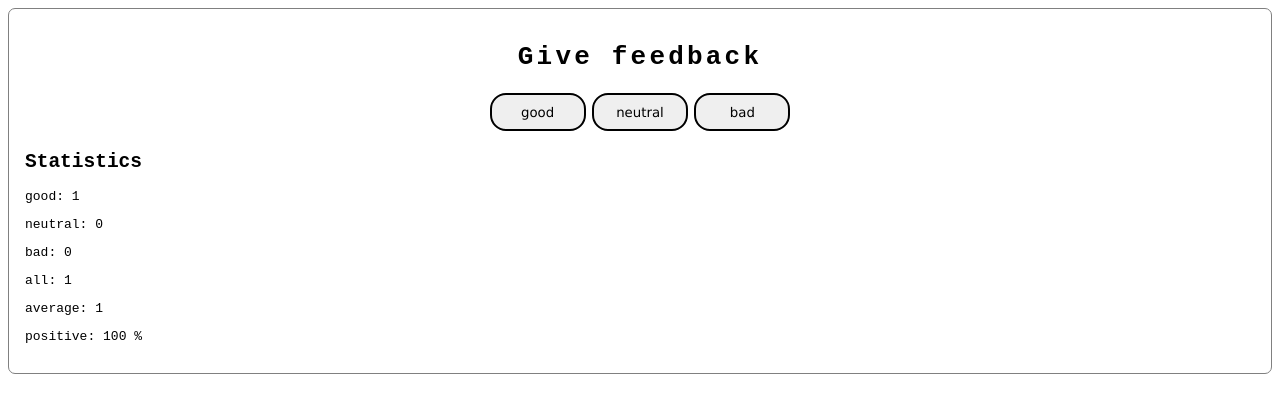
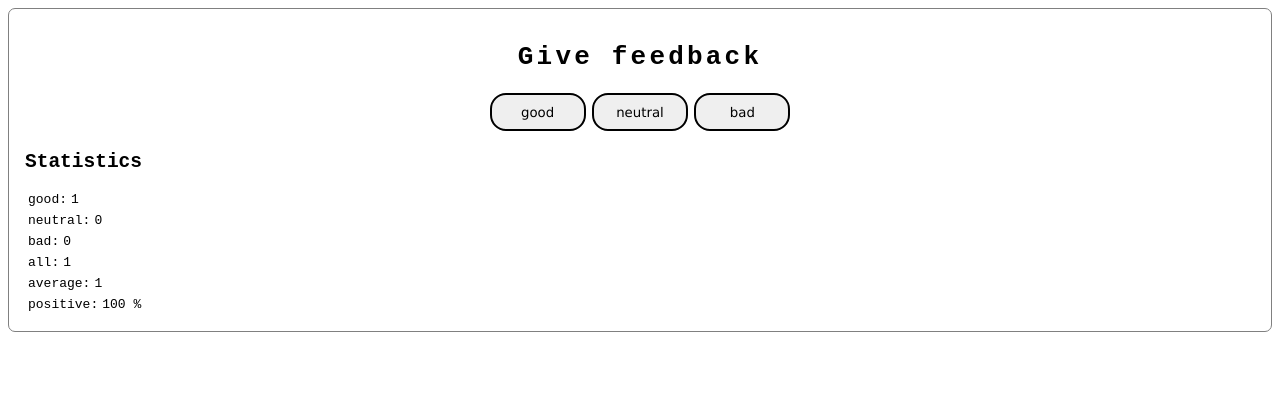
Before and after one commit to Saima445/02-react-unicafe, a React app: page / in a window 1280 px wide. Both pictures are taken after a click on the button "good". Shown: the top 412 px of the page. Built offline with nearby package versions, Linux system fonts and the light colour scheme; the HTML template or start-up script is replaced by a standard one.

Commit message:
08 tilastojen näyttäminen taulukkona toteutettu StatisticLine-komponenttiin. 1.11 valmis.

```diff
--- a/src/components/StatisticLine.jsx
+++ b/src/components/StatisticLine.jsx
@@ -1,8 +1,15 @@
 const StatisticLine = (props) => {
   return (
-    <p>
-      {props.text}: <span>{props.value}</span> {props.text2}
-    </p>
+    <table>
+      <tbody>
+        <tr>
+          <td>{props.text}:</td>
+          <td>
+            {props.value} {props.text2}
+          </td>
+        </tr>
+      </tbody>
+    </table>
   );
 };
 
```
